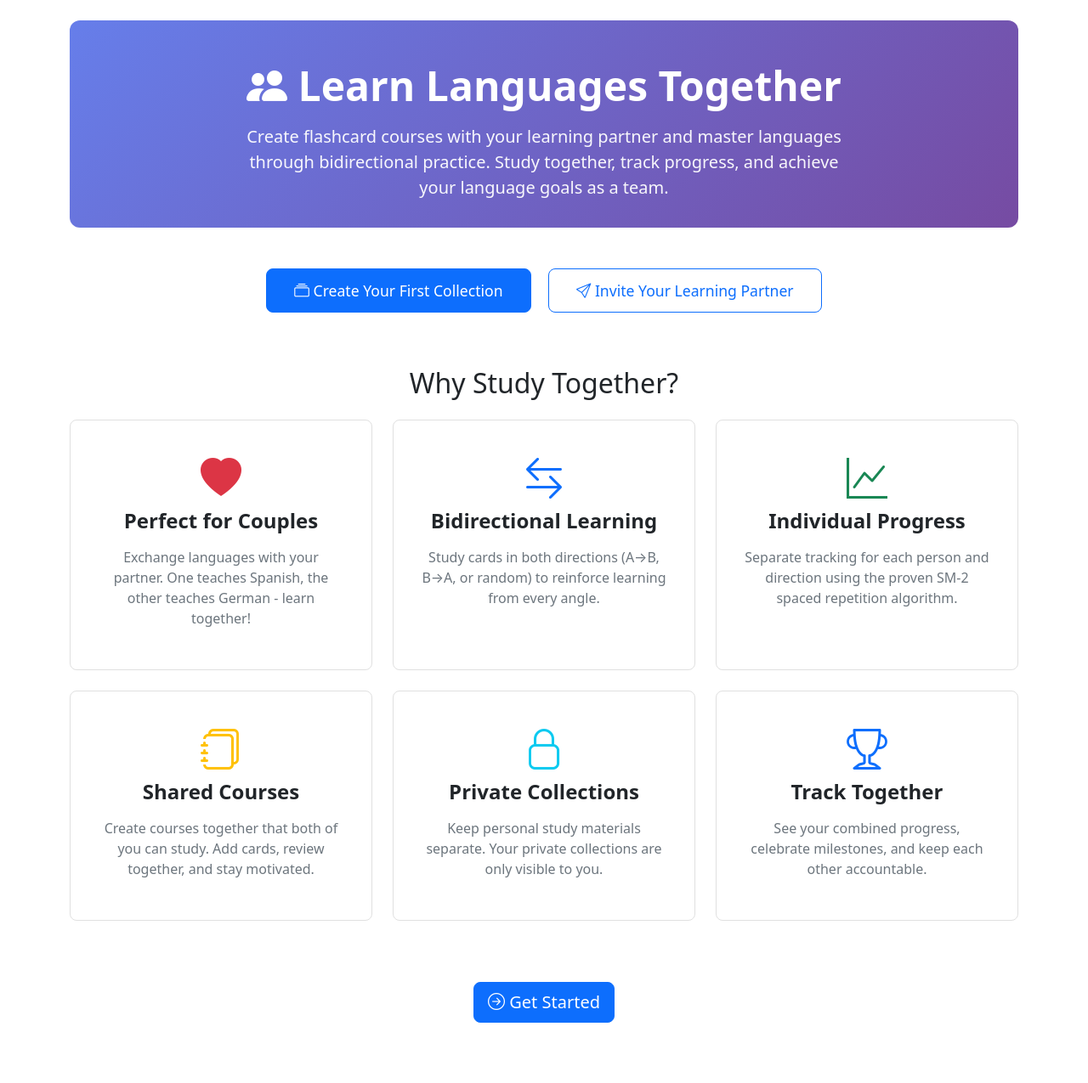
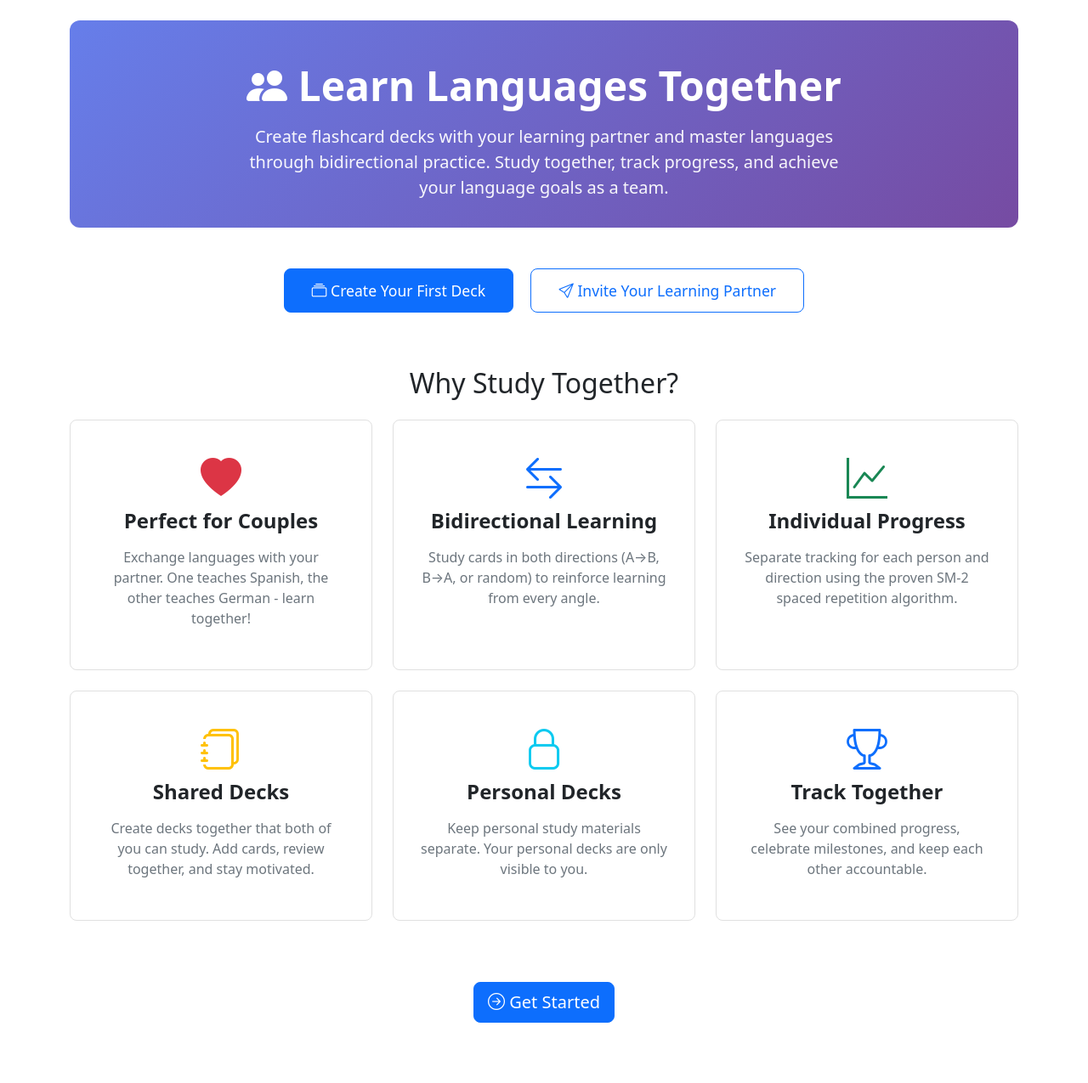
Before and after one commit to vr1e/flashcard-study, a Django app: page /welcome/ in a window 1280 px wide. Shown: the part 56-1331 px from the top of the page at 85% size. Run offline with Django 4.2, Linux system fonts and the light colour scheme; the visitor is signed in with stand-in values (Sample User, id 1).

Commit message:
Rename Courses/Collections to Shared/Personal Decks in UI

```diff
--- a/src/ts/cards.ts
+++ b/src/ts/cards.ts
@@ -29,7 +29,7 @@ async function loadDeckDetails(deckId: number): Promise<void> {
         // Update page elements
         document.getElementById('deck-title')!.textContent = deck.title;
         document.getElementById('deck-description')!.textContent = deck.description || 'No description';
-        const deckType = deck.type === 'course' ? 'Course' : 'Collection';
+        const deckType = deck.type === 'course' ? 'Shared Deck' : 'Personal Deck';
         document.getElementById('deck-title-breadcrumb')!.textContent = `${deckType}: ${deck.title}`;
         document.getElementById('cards-due-badge')!.textContent =
             `${deck.cards_due} card${deck.cards_due === 1 ? '' : 's'} due`;
--- a/src/ts/decks.ts
+++ b/src/ts/decks.ts
@@ -117,8 +117,8 @@ function createDeckCard(deck: any, isCourse: boolean = false): string {
     const typeBadge = deck.share_pending
         ? `<span class="badge bg-warning text-dark"><i class="bi bi-hourglass-split"></i> Pending share</span> `
         : isCourse
-        ? `<span class="badge course-badge"><i class="bi bi-people-fill"></i> Course</span> `
-        : `<span class="badge collection-badge"><i class="bi bi-book"></i> Collection</span> `;
+        ? `<span class="badge course-badge"><i class="bi bi-people-fill"></i> Shared</span> `
+        : `<span class="badge collection-badge"><i class="bi bi-book"></i> Personal</span> `;
 
     const creatorInfo = deck.share_pending
         ? `<small class="text-muted d-block">Shared automatically once you partner up</small>`
--- a/templates/partnership.html
+++ b/templates/partnership.html
@@ -28,7 +28,7 @@
                         <div>
                             <p class="mb-0"><strong>Partner:</strong> <span id="partner-username"></span></p>
                             <p class="mb-0 text-muted"><small>Since: <span id="partnership-date"></span></small></p>
-                            <p class="mb-0 text-muted"><small>Shared Courses: <span id="shared-decks-count"></span></small></p>
+                            <p class="mb-0 text-muted"><small>Shared Decks: <span id="shared-decks-count"></span></small></p>
                         </div>
                     </div>
                     <button id="dissolve-btn" class="btn btn-danger btn-sm">
@@ -41,7 +41,7 @@
             <div id="no-partnership" class="card mb-4" style="display: none;">
                 <div class="card-body">
                     <h5 class="card-title">Create Partnership</h5>
-                    <p class="text-muted">Partner with your learning partner to share courses and learn together!</p>
+                    <p class="text-muted">Partner with your learning partner to share decks and learn together!</p>
 
                     <div class="mb-4">
                         <h6>Send Invitation</h6>
@@ -242,7 +242,7 @@
     }
 
     async function dissolvePartnership() {
-        if (!confirm('Are you sure you want to dissolve this partnership? Shared courses will become personal collections.')) {
+        if (!confirm('Are you sure you want to dissolve this partnership? Shared decks will become personal decks.')) {
             return;
         }
 
--- a/templates/welcome.html
+++ b/templates/welcome.html
@@ -97,12 +97,12 @@
 <div class="welcome-container">
     <div class="hero-section">
         <h1><i class="bi bi-people-fill"></i> Learn Languages Together</h1>
-        <p>Create flashcard courses with your learning partner and master languages through bidirectional practice. Study together, track progress, and achieve your language goals as a team.</p>
+        <p>Create flashcard decks with your learning partner and master languages through bidirectional practice. Study together, track progress, and achieve your language goals as a team.</p>
     </div>
 
     <div class="cta-section">
         <a href="{% url 'index' %}" class="btn btn-primary btn-lg">
-            <i class="bi bi-collection"></i> Create Your First Collection
+            <i class="bi bi-collection"></i> Create Your First Deck
         </a>
         <a href="{% url 'partnership' %}" class="btn btn-outline-primary btn-lg">
             <i class="bi bi-send"></i> Invite Your Learning Partner
@@ -136,15 +136,15 @@
             <div class="col-md-4">
                 <div class="feature-card">
                     <i class="bi bi-journals text-warning"></i>
-                    <h4>Shared Courses</h4>
-                    <p>Create courses together that both of you can study. Add cards, review together, and stay motivated.</p>
+                    <h4>Shared Decks</h4>
+                    <p>Create decks together that both of you can study. Add cards, review together, and stay motivated.</p>
                 </div>
             </div>
             <div class="col-md-4">
                 <div class="feature-card">
                     <i class="bi bi-lock text-info"></i>
-                    <h4>Private Collections</h4>
-                    <p>Keep personal study materials separate. Your private collections are only visible to you.</p>
+                    <h4>Personal Decks</h4>
+                    <p>Keep personal study materials separate. Your personal decks are only visible to you.</p>
                 </div>
             </div>
             <div class="col-md-4">
```
Also changed, not shown: templates/index.html (+25 -25 lines), templates/stats.html (+5 -5 lines).
